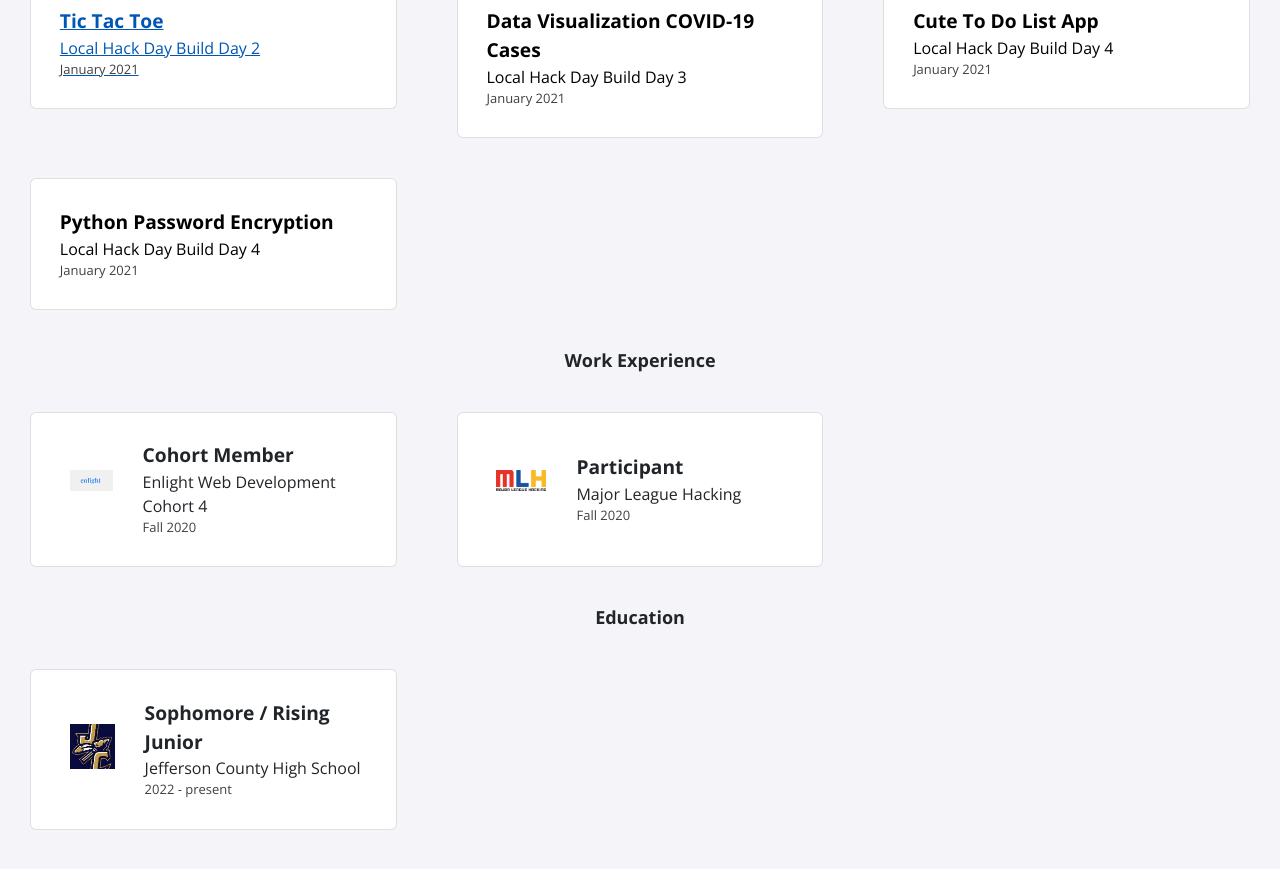
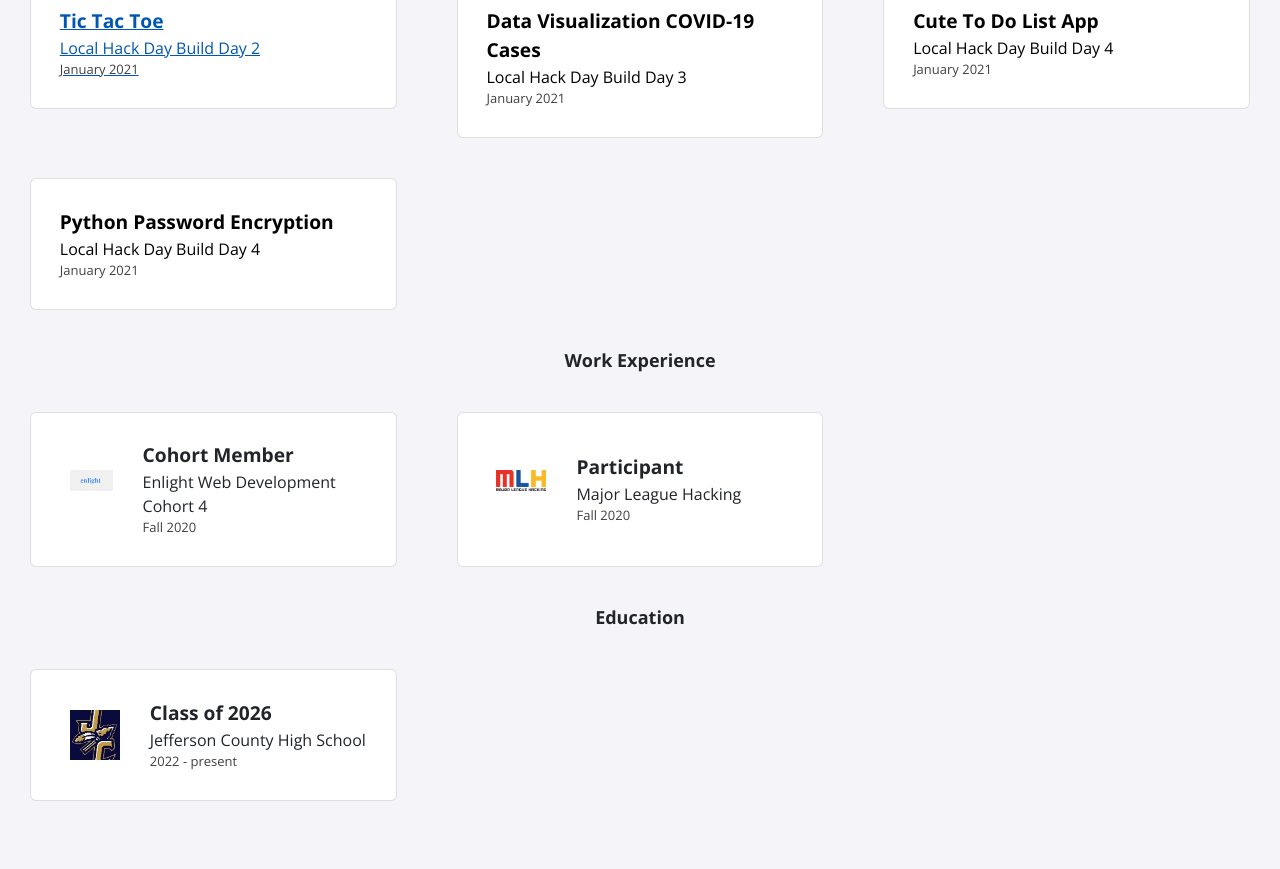
Before and after one commit to BrookTheBook/brookthebook.github.io, a Jekyll site: the page built from index.html, in a window 1280 px wide and 900 px high, scrolled down 868 px. Shown: the top 869 px of the window. Built offline with Jekyll 4.4.1, drawn with Linux system fonts in a browser that asks for light colours; nearby versions of some CDN libraries.

Commit message:
Update education.yml

```diff
--- a/_data/education.yml
+++ b/_data/education.yml
@@ -1,4 +1,4 @@
-- course: Sophomore / Rising Junior
+- course: Class of 2026
   institute: Jefferson County High School
   dates: 2022 - present
   logo: jcms.jpg
```
